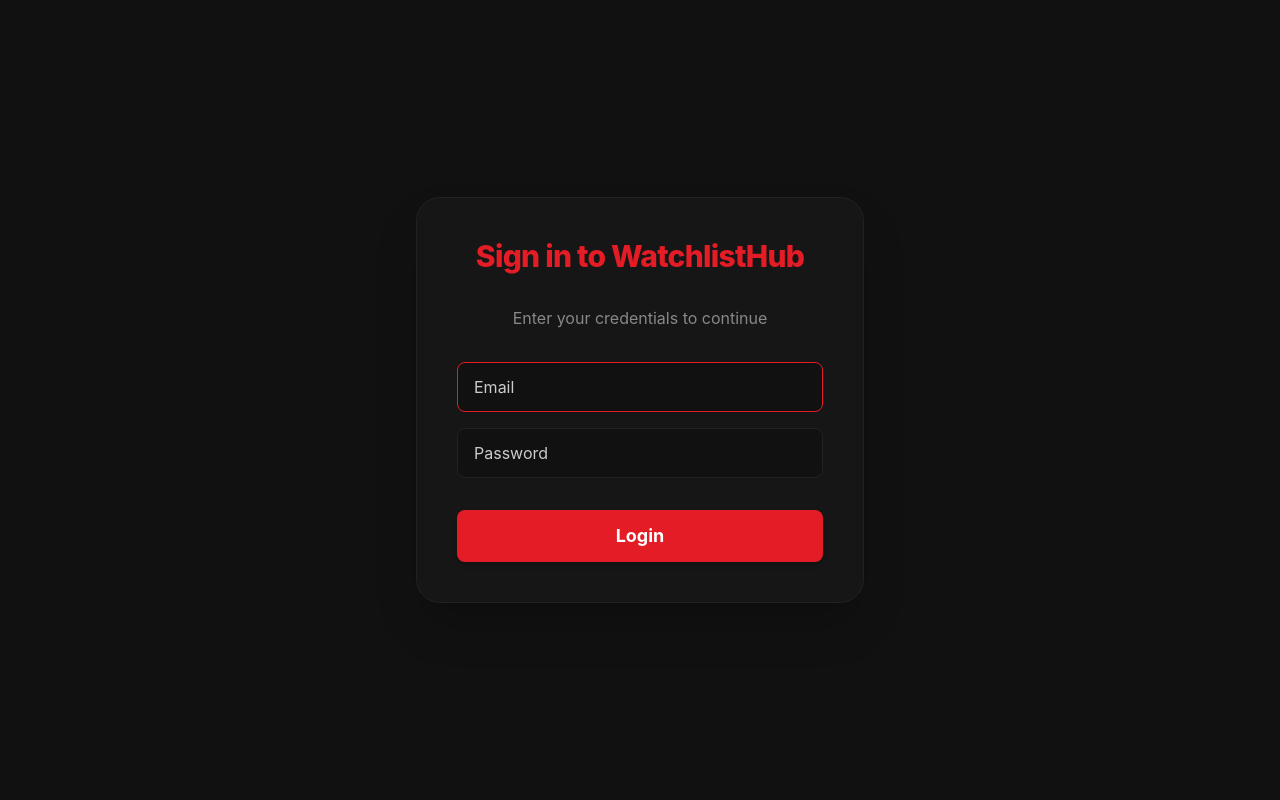
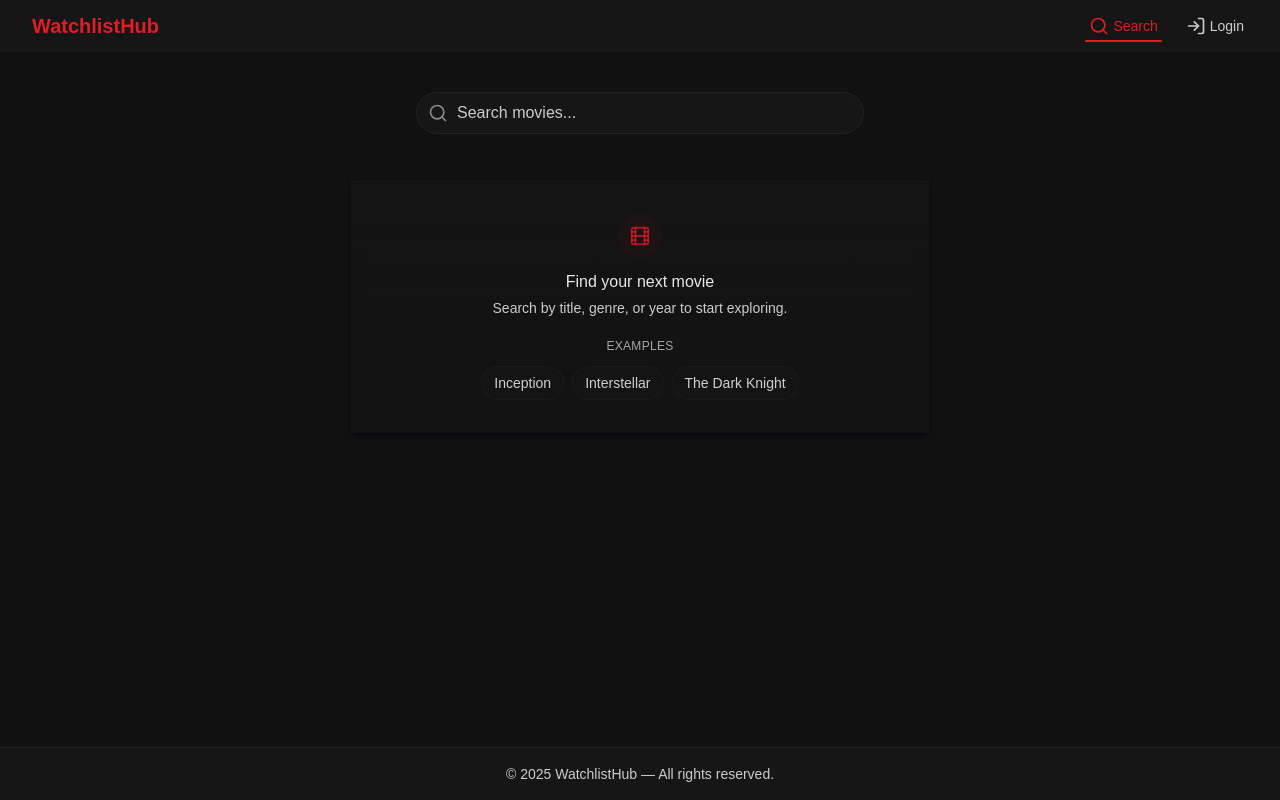
Before and after one commit to tahsiniftekhar/watchlist-hub, a React (Vite) app: page /search in a window 1280 px wide. Before the commit this address led to /login. Built offline with nearby package versions, Linux system fonts and the light colour scheme; no server answers.

Commit message:
feat: update font styles, add fallback image, and enhance search

```diff
--- a/src/App.tsx
+++ b/src/App.tsx
@@ -1,58 +1,66 @@
-import AuthGuard from "@/components/auth-guard";
-import Layout from "@/components/layout";
-import DetailsPage from "@/pages/details-page";
-import LoginPage from "@/pages/login-page";
-import { NotFoundPage } from "@/pages/not-found-page";
-import PlaygroundPage from "@/pages/playground-page";
-import SearchPage from "@/pages/search-page";
-import WatchlistPage from "@/pages/watchlist-page";
-import { useEffect } from "react";
+import { APP_NAME, ROUTE_TITLES } from "@/constants";
+import { Loader2 } from "lucide-react";
+import { lazy, Suspense, useEffect } from "react";
 import { matchPath, Route, Routes, useLocation } from "react-router-dom";
+
+const Layout = lazy(() => import("@/components/layout"));
+const AuthGuard = lazy(() => import("@/components/auth-guard"));
+const SearchPage = lazy(() => import("@/pages/search-page"));
+const DetailsPage = lazy(() => import("@/pages/details-page"));
+const LoginPage = lazy(() => import("@/pages/login-page"));
+const PlaygroundPage = lazy(() => import("@/pages/playground-page"));
+const WatchlistPage = lazy(() => import("@/pages/watchlist-page"));
+const NotFoundPage = lazy(() =>
+  import("@/pages/not-found-page").then((m) => ({ default: m.NotFoundPage }))
+);
 
 export default function App() {
   const location = useLocation();
 
   useEffect(() => {
     const path = location.pathname;
-    let title = "WatchlistHub";
+    let title = APP_NAME;
 
-    const routeTitles: { [key: string]: string } = {
-      "/": "Search Movies",
-      "/search": "Search Movies",
-      "/watchlist": "My Watchlist",
-      "/login": "Login",
-      "/playground": "Playground",
-      "/movie/:id": "Movie Details",
-    };
-
-    for (const routePattern in routeTitles) {
+    for (const routePattern in ROUTE_TITLES) {
       if (matchPath(routePattern, path)) {
-        title = routeTitles[routePattern];
+        title = ROUTE_TITLES[routePattern];
         break;
       }
     }
 
-    if (title === "WatchlistHub" && path !== "/") {
+    if (title === APP_NAME && path !== "/") {
       title = "Page Not Found";
     }
 
-    document.title = `${title} | WatchlistHub`;
+    document.title = `${title} | ${APP_NAME}`;
   }, [location.pathname]);
 
   return (
-    <Routes>
-      <Route path="/login" element={<LoginPage />} />
-      <Route path="/playground" element={<PlaygroundPage />} />
-
-      <Route element={<AuthGuard />}>
+    <Suspense
+      fallback={
+        <div className="flex justify-center items-center h-40">
+          <Loader2 className="animate-spin text-primary" size={32} />
+        </div>
+      }
+    >
+      <Routes>
+        <Route path="/login" element={<LoginPage />} />
+        <Route path="/playground" element={<PlaygroundPage />} />
         <Route element={<Layout />}>
-          <Route index element={<SearchPage />} />
           <Route path="/search" element={<SearchPage />} />
           <Route path="/movie/:id" element={<DetailsPage />} />
-          <Route path="/watchlist" element={<WatchlistPage />} />
+          <Route index element={<SearchPage />} />
+          <Route
+            path="/watchlist"
+            element={
+              <AuthGuard>
+                <WatchlistPage />
+              </AuthGuard>
+            }
+          />
         </Route>
-      </Route>
-      <Route path="*" element={<NotFoundPage />} />
-    </Routes>
+        <Route path="*" element={<NotFoundPage />} />
+      </Routes>
+    </Suspense>
   );
 }
--- a/src/components/auth-guard.tsx
+++ b/src/components/auth-guard.tsx
@@ -1,7 +1,11 @@
 import { Navigate, Outlet } from "react-router-dom";
 import { useAuth } from "../lib/auth-utils";
 
-export default function AuthGuard() {
+export default function AuthGuard({
+  children,
+}: {
+  children?: React.ReactNode;
+}) {
   const { user } = useAuth();
-  return user ? <Outlet /> : <Navigate to="/login" replace />;
+  return user ? children ?? <Outlet /> : <Navigate to="/login" replace />;
 }
--- a/src/components/movie-card.tsx
+++ b/src/components/movie-card.tsx
@@ -28,6 +28,20 @@
     }
   };
 
+  const placeholder = "/fallback-img.svg";
+  const posterSrc = movie.poster_path
+    ? `https://image.tmdb.org/t/p/w342${movie.poster_path}`
+    : placeholder;
+  const posterSrcSet = movie.poster_path
+    ? `https://image.tmdb.org/t/p/w185${movie.poster_path} 185w, https://image.tmdb.org/t/p/w342${movie.poster_path} 342w, https://image.tmdb.org/t/p/w500${movie.poster_path} 500w`
+    : undefined;
+  const handleImgError = (e: React.SyntheticEvent<HTMLImageElement>) => {
+    const img = e.currentTarget;
+    img.onerror = null;
+    img.src = placeholder;
+    img.srcset = "";
+  };
+
   return (
     <motion.div
       ref={ref}
@@ -41,12 +55,13 @@
         className="block shadow-sm shadow-gray-950 overflow-hidden bg-surface hover:shadow-xl transition relative group"
       >
         <img
-          src={`https://image.tmdb.org/t/p/w342${movie.poster_path}`}
+          src={posterSrc}
           alt={movie.title}
           className="w-full aspect-[2/3] object-cover"
           loading="lazy"
-          srcSet={`https://image.tmdb.org/t/p/w185${movie.poster_path} 185w, https://image.tmdb.org/t/p/w342${movie.poster_path} 342w, https://image.tmdb.org/t/p/w500${movie.poster_path} 500w`}
+          srcSet={posterSrcSet}
           sizes="(max-width: 600px) 185px, (max-width: 900px) 342px, 500px"
+          onError={handleImgError}
         />
 
         {user && (
--- a/src/components/searchbar.tsx
+++ b/src/components/searchbar.tsx
@@ -2,11 +2,17 @@
 import { useState } from "react";
 
 export default function SearchBar({
+  value,
   onSearch,
 }: {
+  value: string;
   onSearch: (q: string) => void;
 }) {
-  const [query, setQuery] = useState("");
+  const [query, setQuery] = useState(value);
+
+  if (query !== value) {
+    setTimeout(() => setQuery(value), 0);
+  }
   return (
     <div className="relative w-full max-w-md mx-auto py-6">
       <input
--- /dev/null
+++ b/src/constants/index.ts
@@ -0,0 +1,23 @@
+export const APP_NAME = "WatchlistHub";
+
+export const ROUTE_TITLES: { [key: string]: string } = {
+  "/": "Search Movies",
+  "/search": "Search Movies",
+  "/watchlist": "My Watchlist",
+  "/login": "Login",
+  "/playground": "Playground",
+  "/movie/:id": "Movie Details",
+};
+
+export const tempUsers = [
+  { id: "1", email: "anthony@russo.com", password: "123456" },
+  { id: "2", email: "test@example.com", password: "password" },
+  { id: "3", email: "john.doe@email.com", password: "securepass" },
+  { id: "4", email: "jane.smith@mail.com", password: "mysecret" },
+];
+
+export const movieSuggestions = [
+  "Inception",
+  "Interstellar",
+  "The Dark Knight",
+];
--- a/src/contexts/auth-context.tsx
+++ b/src/contexts/auth-context.tsx
@@ -1,6 +1,6 @@
 import { useState } from "react";
 import { AuthContext } from "../lib/auth-utils";
-import { tempUsers } from "../lib/temp-users";
+import { tempUsers } from "@/constants";
 import { type User } from "../types/auth.types";
 
 export function AuthProvider({ children }: { children: React.ReactNode }) {
--- a/src/index.css
+++ b/src/index.css
@@ -1,11 +1,24 @@
+/* Fonts */
+
 @tailwind base;
 @tailwind components;
 @tailwind utilities;
 
+@import url("https://fonts.googleapis.com/css2?family=Manrope:wght@300;400;500;600;700;800&family=Space+Grotesk:wght@400;500;600;700&display=swap");
+
 @layer base {
   body {
     @apply bg-bg text-text;
-    font-family: "Inter", sans-serif;
+    font-family: "Manrope", sans-serif;
+  }
+
+  h1,
+  h2,
+  h3,
+  h4,
+  h5,
+  h6 {
+    font-family: "Space Grotesk", sans-serif;
   }
 
   /* Custom Scrollbar for Webkit browsers (Chrome, Safari, Edge) */
--- a/src/lib/temp-users.ts
+++ /dev/null
@@ -1,6 +0,0 @@
-export const tempUsers = [
-  { id: "1", email: "anthony@russo.com", password: "123456" },
-  { id: "2", email: "test@example.com", password: "password" },
-  { id: "3", email: "john.doe@email.com", password: "securepass" },
-  { id: "4", email: "jane.smith@mail.com", password: "mysecret" },
-];
--- a/src/pages/search-page.tsx
+++ b/src/pages/search-page.tsx
@@ -5,10 +5,11 @@
 import { searchMovies } from "@/services/tmdb";
 import type { IMovie } from "@/types/movie.types";
 import { motion } from "framer-motion";
-import { Loader2 } from "lucide-react";
+import { Film, Loader2 } from "lucide-react";
 import { useEffect, useMemo, useState } from "react";
 import { FixedSizeGrid as Grid } from "react-window";
 import InfiniteLoader from "react-window-infinite-loader";
+import { movieSuggestions } from "@/constants";
 
 export default function SearchPage() {
   const [query, setQuery] = useState("");
@@ -93,12 +94,47 @@
       exit="exit"
       className="space-y-6"
     >
-      <SearchBar onSearch={setQuery} />
+      <SearchBar value={query} onSearch={setQuery} />
 
       {loading && page === 1 && (
         <div className="flex justify-center items-center h-20">
           <Loader2 className="animate-spin text-primary" size={32} />
         </div>
+      )}
+
+      {!loading && !query && (
+        <motion.div
+          initial={{ opacity: 0, y: 4 }}
+          animate={{ opacity: 1, y: 0 }}
+          transition={{ duration: 0.22, ease: "easeOut" }}
+          className="mx-auto max-w-xl bg-gradient-to-b from-surface/60 to-surface/30 backdrop-blur p-8 text-center ring-1 ring-border/40 shadow-md shadow-gray-950"
+        >
+          <div className="mx-auto mb-3 flex h-11 w-11 items-center justify-center rounded-full bg-primary/5">
+            <Film size={22} className="text-primary/70" />
+          </div>
+          <h2 className="text-base font-medium text-text/90">
+            Find your next movie
+          </h2>
+          <p className="mt-1 text-sm text-muted">
+            Search by title, genre, or year to start exploring.
+          </p>
+          <div className="mt-5 space-y-3">
+            <span className="block text-xs uppercase tracking-wide text-muted/80">
+              Examples
+            </span>
+            <div className="flex flex-wrap justify-center gap-2">
+              {movieSuggestions.map((s) => (
+                <button
+                  key={s}
+                  onClick={() => setQuery(s)}
+                  className="px-3 py-1.5 rounded-full border border-border/50 bg-surface/70 text-text/80 hover:bg-surface/80 hover:text-text transition text-sm active:scale-95"
+                >
+                  {s}
+                </button>
+              ))}
+            </div>
+          </div>
+        </motion.div>
       )}
 
       {movies.length > 0 && (
@@ -115,7 +151,7 @@
               rowHeight={rowHeight}
               height={800}
               width={gridWidth}
-              style={{margin: '0 auto', overflow: 'hidden'}}
+              style={{ margin: "0 auto", overflow: "hidden" }}
               onItemsRendered={({
                 visibleRowStartIndex,
                 visibleRowStopIndex,
--- a/src/types/movie.types.ts
+++ b/src/types/movie.types.ts
@@ -6,6 +6,7 @@
   backdrop_path?: string;
   genres?: { id: number; name: string }[];
   overview?: string;
+  vote_average?: number;
 }
 
 export type WatchlistContextType = {
--- a/tailwind.config.js
+++ b/tailwind.config.js
@@ -18,7 +18,8 @@
         "danger-dark": "#BB000E",
       },
       fontFamily: {
-        sans: ["Inter", "system-ui", "sans-serif"],
+        sans: ["Manrope", "system-ui", "sans-serif"],
+        display: ["Space Grotesk", "system-ui", "sans-serif"],
       },
     },
   },
```
Also changed, not shown: src/pages/details-page.tsx (+29 -6 lines), public/fallback-img.svg (added).
